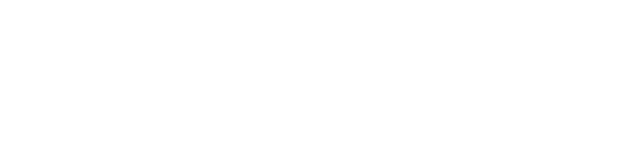
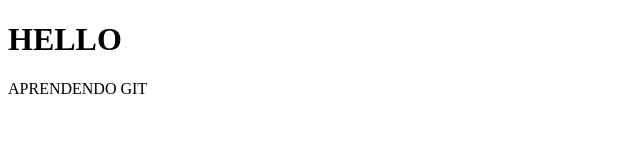
Before and after one commit to joaovcarvalho7/teste, a plain HTML site: page index.html in a window 1280 px wide. Shown: the whole page, without its empty margins (0-640 px from the left). Drawn offline with Linux system fonts and the light colour scheme.

Commit message:
Criei um titulo e um parágrafo

```diff
--- a/index.html
+++ b/index.html
@@ -6,6 +6,7 @@
     <title>Document</title>
 </head>
 <body>
-
+    <h1> HELLO</h1>
+    <P> APRENDENDO GIT</P>
 </body>
 </html>
```
